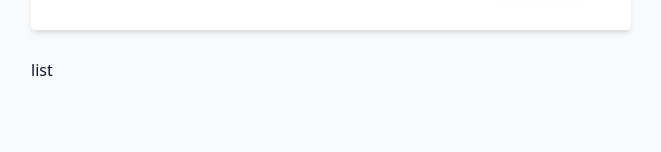
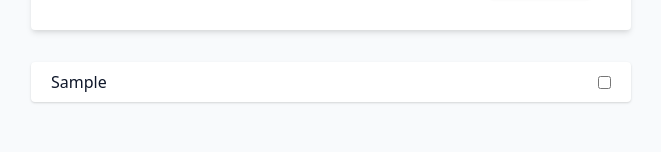
Before and after one commit to abdul-mumin-rufai/full-typescript-with-react, a React (Vite) app: page / in a window 1280 px wide. Both pictures are taken after typing "Sample" into the empty fields and a click on the button "Add Task". Shown: the part 141-293 px from the top of the page, without its empty margins (309-970 px from the left). Built offline with nearby package versions, Linux system fonts and the light colour scheme.

Commit message:
tasksProject: display the list of tasks on the screen and toggle between done and undone

```diff
--- a/src/starter/10-tasks/List.tsx
+++ b/src/starter/10-tasks/List.tsx
@@ -1,6 +1,27 @@
-const List = () => {
+import { type Task } from "./types";
+
+interface ListProp {
+    tasks: Task[];
+    toggleTasks: ({ id }: { id: string }) => void;
+};
+
+const List = ({tasks, toggleTasks}: ListProp) => {
   return (
-    <div>list</div>
+      <ul className="list">
+          {tasks.map((task) => {
+              return (
+                  <li key={task.id}>
+                      <p className="task-text">{task.description}</p>
+                      <input
+                          type="checkbox"
+                          checked={task.isComplete}
+                          onChange={() => toggleTasks({ id: task.id })}
+                      />
+                  </li>
+              )
+          })}
+
+    </ul>
   )
 }
 
--- a/src/starter/10-tasks/index.tsx
+++ b/src/starter/10-tasks/index.tsx
@@ -9,13 +9,22 @@
   const addTask = (task: Task): void => {
     setTasks([...tasks, task])
   };
-  console.log(tasks);
 
+  const toggleTasks = ({ id }: { id: string }) => {
+    setTasks(
+      tasks.map((task) => {
+        if (task.id === id) {
+          return { ...task, isComplete: !task.isComplete }
+        }
+        return task;
+      })
+    )
+  };
 
   return (
     <section>
       <Form addTask={addTask}/>
-      <List/>
+      <List tasks={ tasks} toggleTasks={toggleTasks} />
     </section>
   );
 }
```
